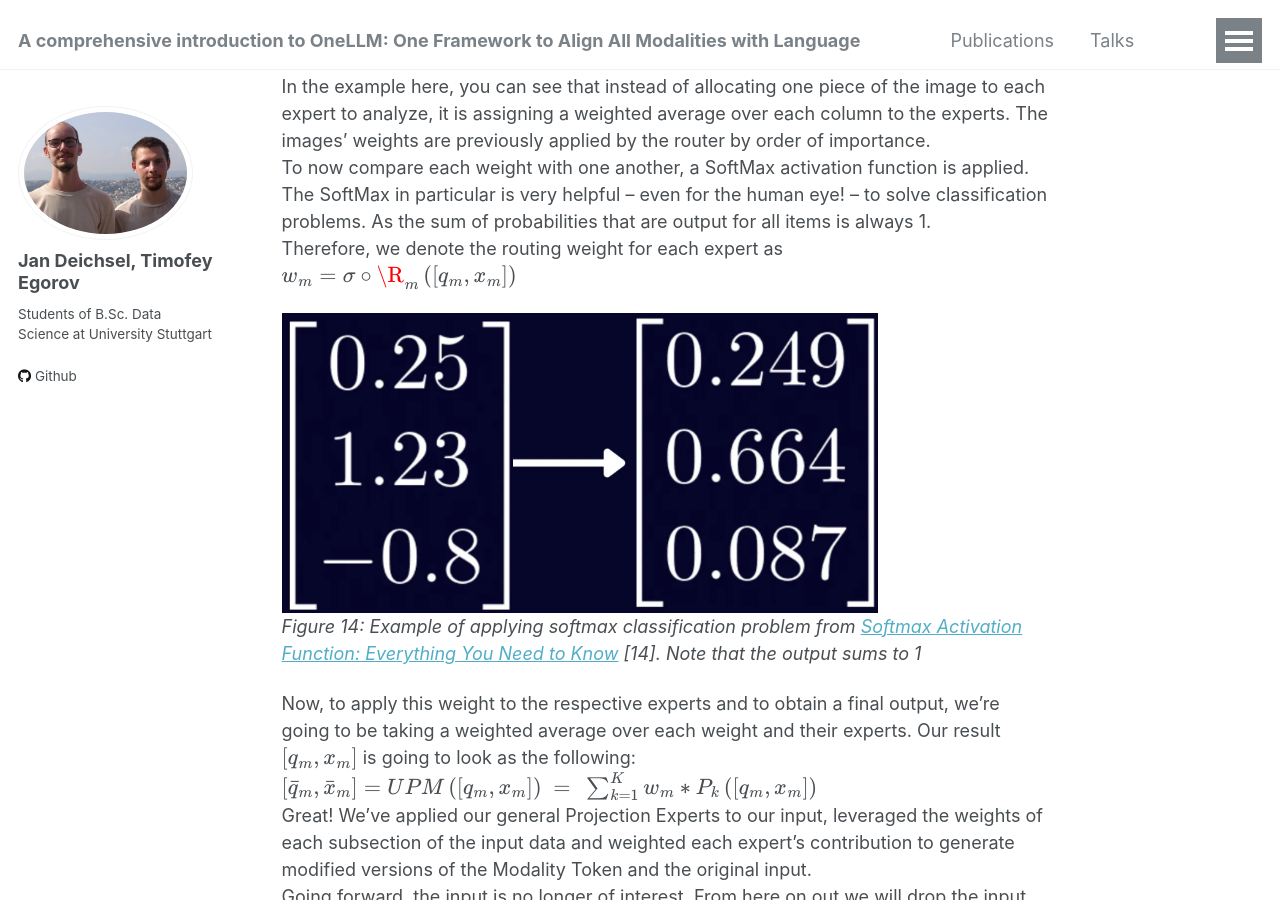
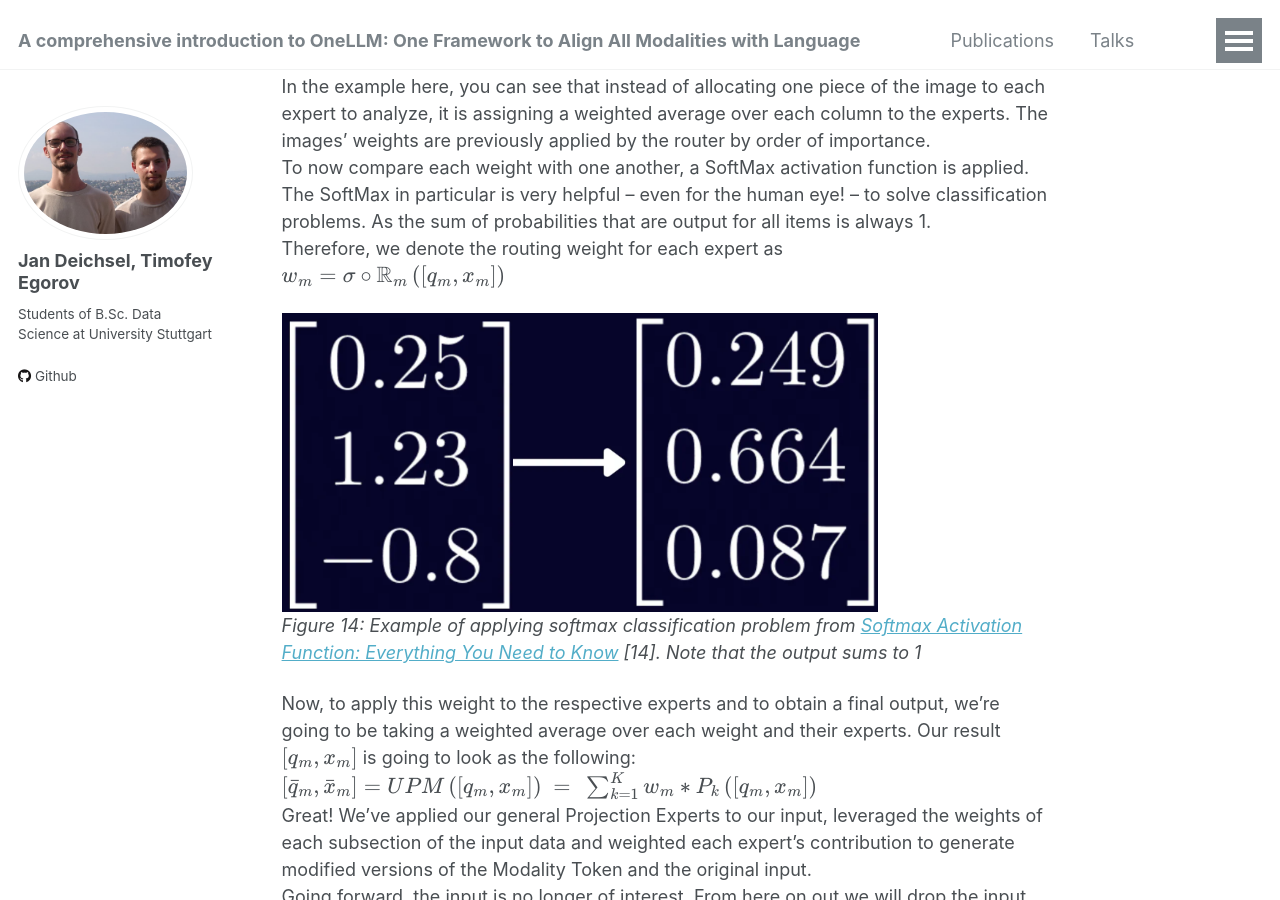
Before and after one commit to jdeichsel/jdeichsel.github.io, a Jekyll site: the page built from _posts/2024-05-16-OneLLM-Blog-Post.md, in a window 1280 px wide and 900 px high, scrolled down 12721 px. Built offline with Jekyll 4.4.1, drawn with Linux system fonts in a browser that asks for light colours.

Commit message:
Update 2024-05-16-OneLLM-Blog-Post.md

```diff
--- a/_posts/2024-05-16-OneLLM-Blog-Post.md
+++ b/_posts/2024-05-16-OneLLM-Blog-Post.md
@@ -208,7 +208,7 @@ The Soft Router from [From Sparse to Soft Mixture of Experts](https://doi.org/10
 In the example here, you can see that instead of allocating one piece of the image to each expert to analyze, it is assigning a weighted average over each column to the experts. The images’ weights are previously applied by the router by order of importance. \
 To now compare each weight with one another, a SoftMax activation function is applied. The SoftMax in particular is very helpful – even for the human eye! – to solve classification problems. As the sum of probabilities that are output for all items is always 1.\
 Therefore, we denote the routing weight for each expert as\
-$$ w_m=\sigma \circ \R_m\left(\left[q_m,x_m\right]\right) $$
+$$ w_m=\sigma \circ \mathbb{R}_m\left(\left[q_m,x_m\right]\right) $$
 
 <img src="/images/softmax_example.png" width="596" height="300" />\
 *Figure 14: Example of applying softmax classification problem from [Softmax Activation Function: Everything You Need to Know](https://www.pinecone.io/learn/softmax-activation/) [14]. Note that the output sums to 1*
```
